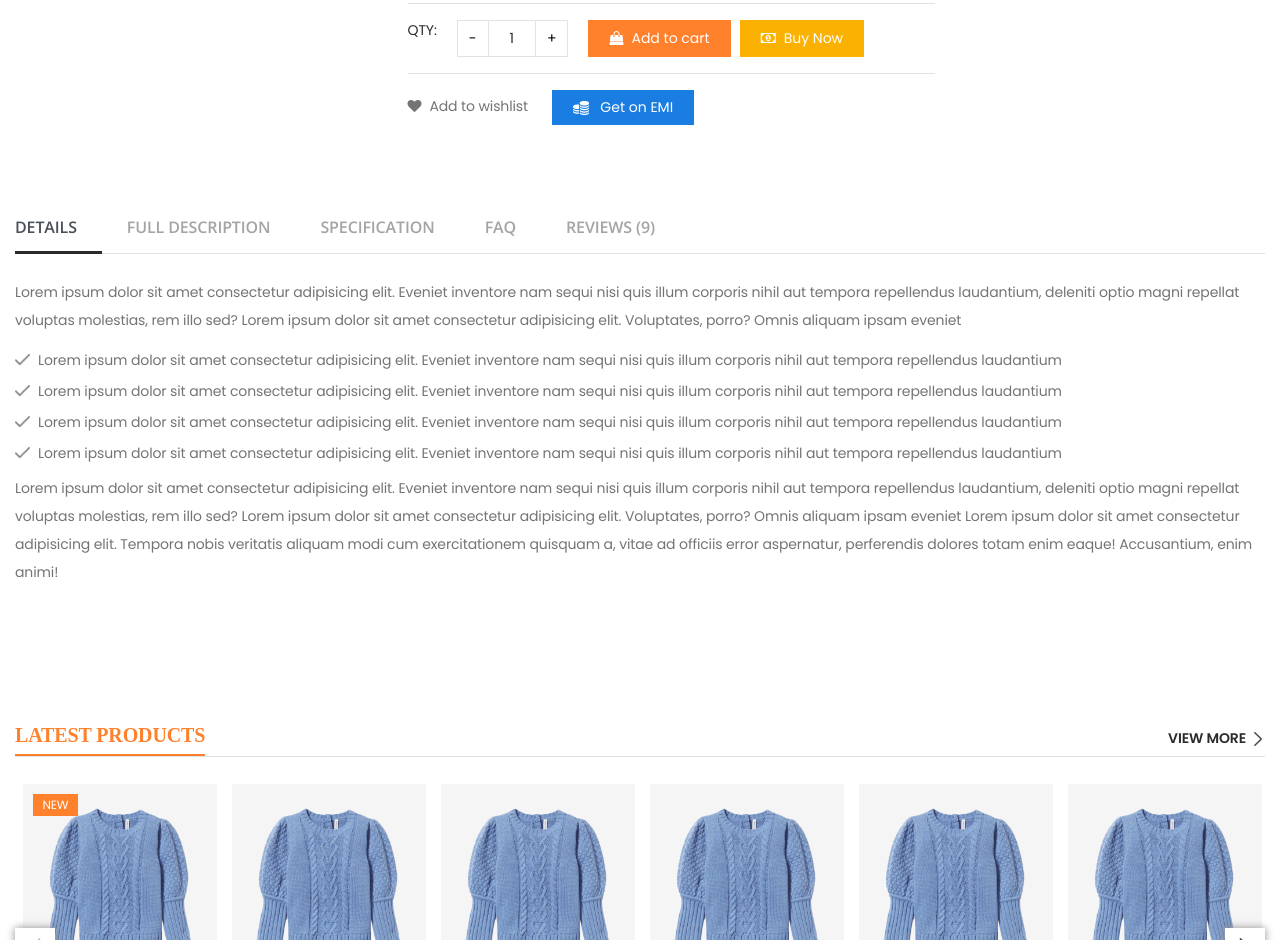
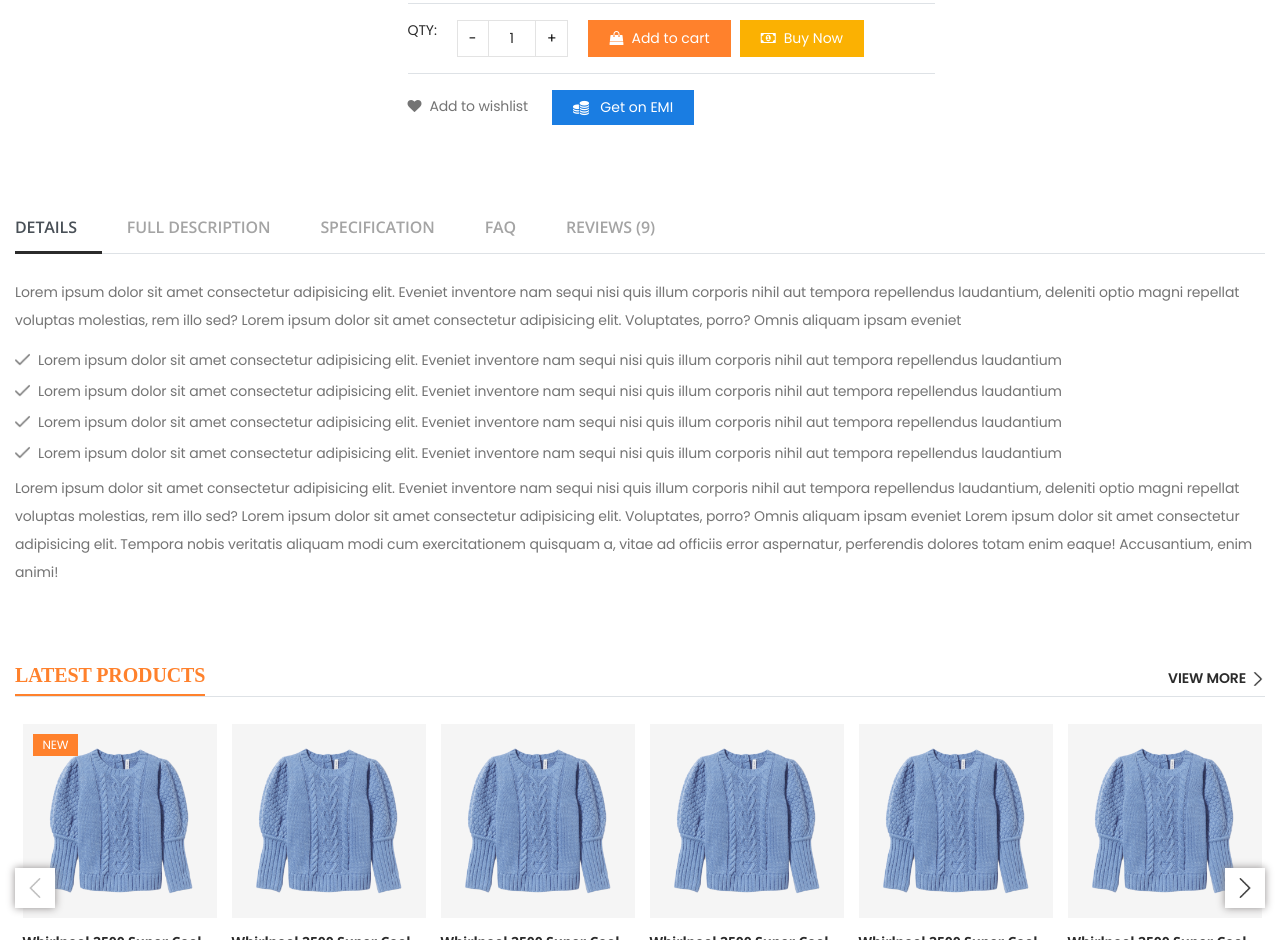
Before and after one commit to samiksha-amnil/online-sathi, a plain HTML site: page single-product.html in a window 1280 px wide. Shown: the part 850-1790 px from the top of the page. Drawn offline with nearby package versions, Linux system fonts and the light colour scheme.

Commit message:
producat detail padding update

```diff
--- a/single-product.html
+++ b/single-product.html
@@ -508,7 +508,7 @@
 
 
   <!-- start product detail and specification -->
-  <section class="product-detail section-padding">
+  <section class="product-detail section-padding pb-0">
       <div class="container">
           <ul class="nav nav-tabs mb-4 detail-tab" id="myTab" role="tablist">
             <li class="nav-item">
```
